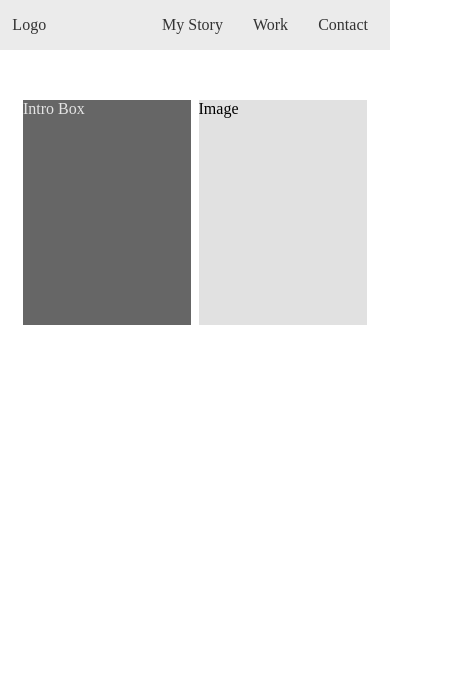
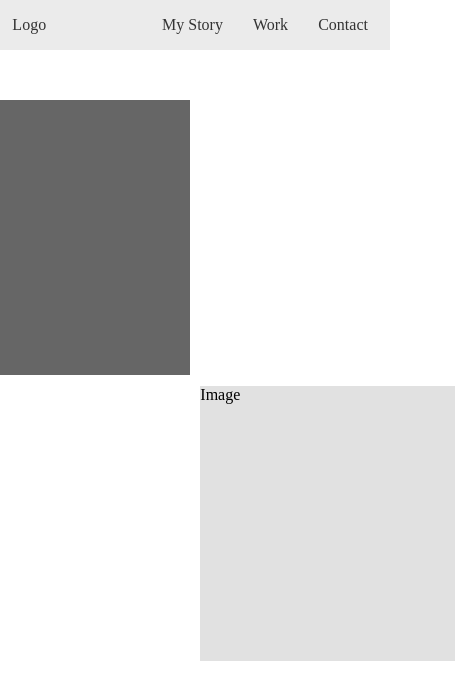
Before and after one commit to jlbroughton88/Portfolio-Next, a Next.js app: page / in a window 390 px wide. Shown: the top 700 px of the page, 460 px wide, since content can reach past the window. Built offline with nearby package versions, Linux system fonts and the light colour scheme.

Commit message:
added responsiveness

```diff
--- a/pages/index.js
+++ b/pages/index.js
@@ -7,19 +7,8 @@ const index = () => (
         <Navbar />
         <div className="mainDiv">
             <div className="surroundingDiv">
-                <div className="introBox">
-                    Intro Box
-                    {/* <div className="introBoxSmall">
-                        intro box
-                    </div>
-
-                    <div className="imageBoxSmall">
-                        included
-                    </div> */}
-                </div>
-                <div className="imageBox">
-                    Image
-            </div>
+                <div className="introBox"> Intro Box </div>
+                <div className="imageBox">Image </div>
             </div>
 
         </div>
--- a/public/css/index.scss
+++ b/public/css/index.scss
@@ -16,9 +16,8 @@
             @include flex-center();
             display: grid;
             grid-template-columns: 30% 30% 30%;
-            grid-template-rows: 225px;
+            grid-template-rows: 275px;
             grid-gap: 2%;
-            max-width: 750px;
             min-width: 720px;
 
                 .introBox{
@@ -26,7 +25,6 @@
                     grid-column: 1/3;
                     background: #666;
                     color: #e4e4e4;
-                    max-width: 450px;
                     display: flex;
                 }
 
@@ -43,61 +41,26 @@
                 min-width: inherit;
                 min-width: 550px;
 
-                .introBox{
-                    grid-column: 1;
-
-                }
-
-                .imageBox{
-                    grid-column: 2;
-                }
+                .introBox{ grid-column: 1; }
+                .imageBox{ grid-column: 2; }
             }
         }
 
         @media(min-width: 551px) {
-
-            .introBoxSmall{
-                display: none;
-            }
-            .imageBoxSmall{
-                display: none;
-            }
-
-            .imageBox{
-                display: inline-block
-            }
+            .introBoxSmall{ display: none; }
+            .imageBoxSmall{ display: none; }
+            .imageBox{ display: inline-block }
         }
 
 
-        @media(max-width: 550px) {
+        @media(max-width: 570px) {
             .surroundingDiv{
-                min-width: inherit;
-                justify-content: center;
+                width: 95%;
+                grid-template-rows: 275px 275px;
+                min-width: 530px;
             }
-
-        //     .introBox{
-        //         display: grid;
-        //         grid-template-columns: 70% 30%;
-        //         justify-self: center;
-        //         width: 100%;
-        //     }
-
-        //     .introBoxSmall{
-        //         display: flex;
-        //         grid-column: 1/3;
-        //     }
-
-        //     .imageBoxSmall{
-        //         display: inline-block;
-        //         background: #e4e4e4;
-        //         color: black;
-        //         grid-column: 3;
-
-        //     }
-
-        //     .imageBox{
-        //         display: none;
-        //     }
+            .introBox{ grid-row: 1;}
+            .imageBox{ grid-row: 2;}
         }
     }
 }
```
